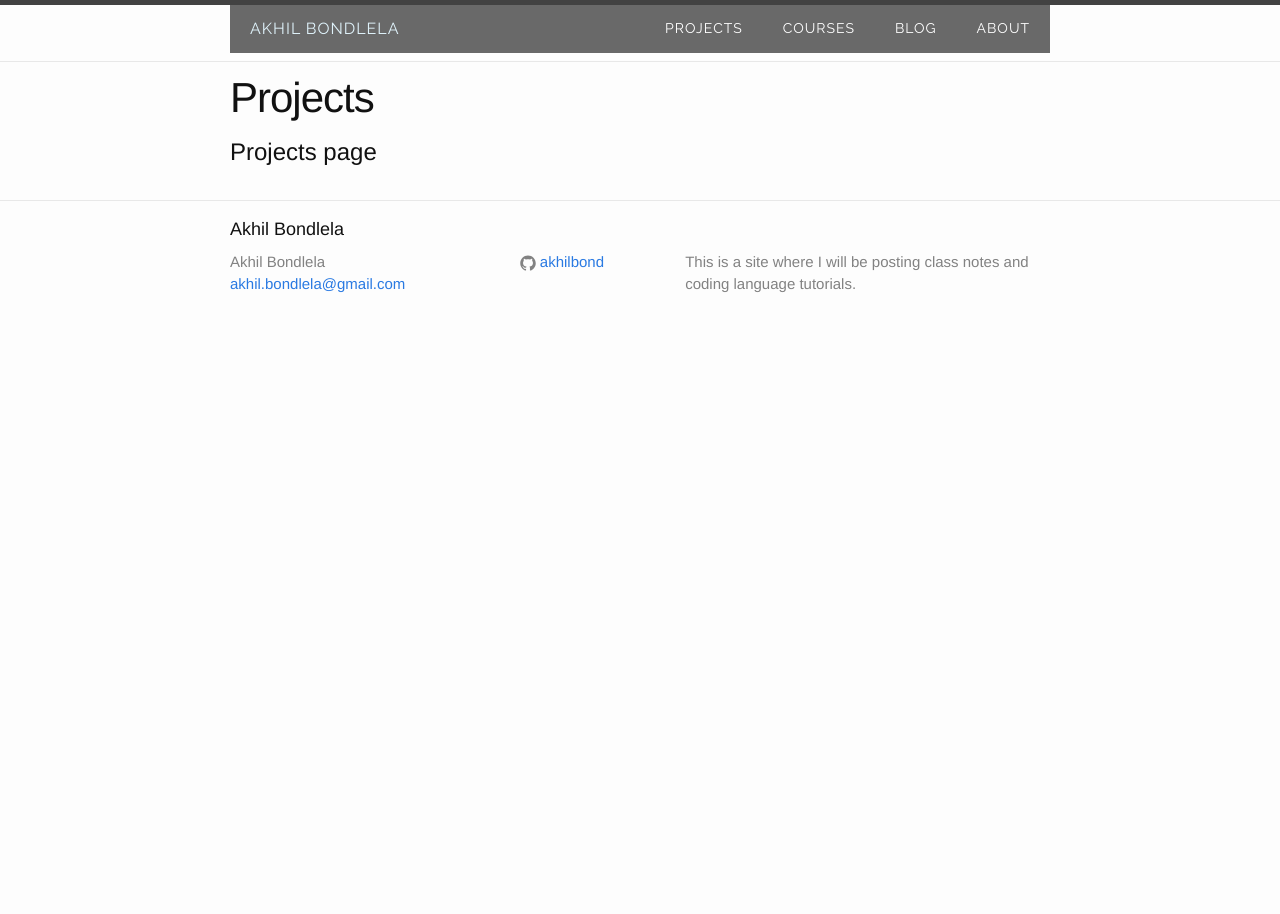
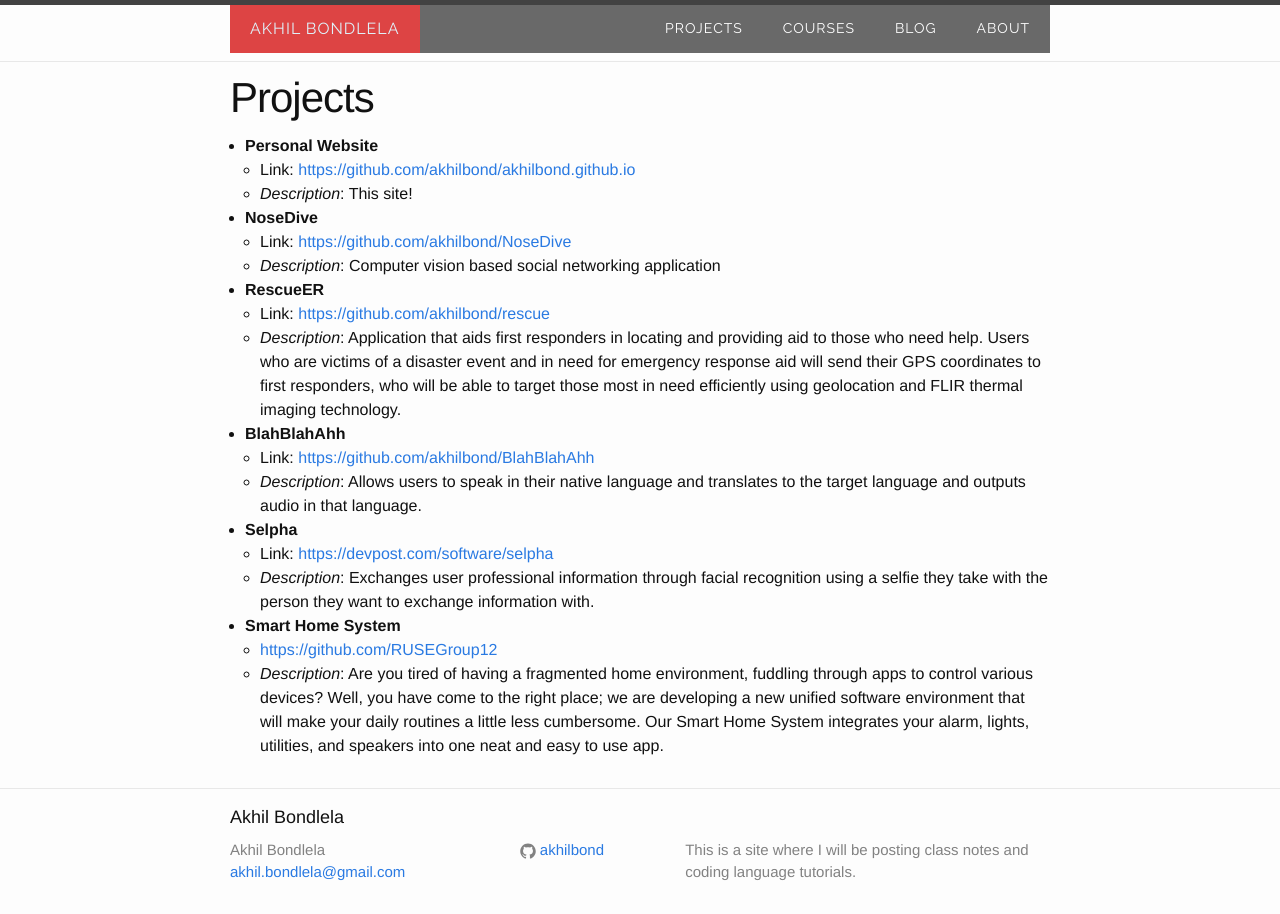
Before and after one commit to akhilbond/akhilbond.github.io, a Jekyll site: the page built from projects.md, in a window 1280 px wide. Built offline with Jekyll 4.4.1, drawn with Linux system fonts in a browser that asks for light colours.

Commit message:
Added projects

```diff
--- a/css/main.scss
+++ b/css/main.scss
@@ -133,6 +133,7 @@ $on-laptop:        800px;
 }
 #cssmenu > ul > li.active > a {
   color: #dff2fa;
+  background: #dd4444;
   font-size: 16px;
 }
 #cssmenu > ul > li:hover > a,
@@ -170,7 +171,7 @@ $on-laptop:        800px;
 }
 #cssmenu > ul > li:hover > a::before,
 #cssmenu > ul > li > a:hover::before {
-  background: #696969;
+  background: #dd4444;
 }
 #cssmenu.small-screen {
   width: 100%;
--- a/index.html
+++ b/index.html
@@ -33,7 +31,7 @@ title: Home
     </br>
     </br>
     </br>
-		I consider robotics, automation, and computer programming as my main fields of interest, but I also have experience with other technologies. You can see my <a href="/about">About page</a> found at the top of this website for more information including my <a href="https://www.linkedin.com/in/akhileshbondlela?trk=hp-identity-name">LinkedIn profile</a>.
+		I consider robotics, automation, computer vision, and computer programming as my main fields of interest, but I also have experience with other technologies. You can see my <a href="/about">About page</a> found at the top of this website for more information including my <a href="https://www.linkedin.com/in/akhileshbondlela?trk=hp-identity-name">LinkedIn profile</a>.
 		</p>
 	</div>
 
--- a/projects.md
+++ b/projects.md
@@ -4,4 +4,26 @@ title: Projects
 permalink: /Projects/
 ---
 
-# Projects page
+- **Personal Website**
+  - Link: [https://github.com/akhilbond/akhilbond.github.io](https://github.com/akhilbond/akhilbond.github.io)
+  - *Description*: This site!
+
+- **NoseDive**
+  - Link: [https://github.com/akhilbond/NoseDive](https://github.com/akhilbond/NoseDive)
+  - *Description*: Computer vision based social networking application
+
+- **RescueER**
+  - Link: [https://github.com/akhilbond/rescue](https://github.com/akhilbond/rescue)
+  - *Description*: Application that aids first responders in locating and providing aid to those who need help. Users who are victims of a disaster event and in need for emergency response aid will send their GPS coordinates to first responders, who will be able to target those most in need efficiently using geolocation and FLIR thermal imaging technology.
+
+- **BlahBlahAhh**
+  - Link: [https://github.com/akhilbond/BlahBlahAhh](https://github.com/akhilbond/BlahBlahAhh)
+  - *Description*: Allows users to speak in their native language and translates to the target language and outputs audio in that language.
+
+- **Selpha**
+  - Link: [https://devpost.com/software/selpha](https://devpost.com/software/selpha)
+  - *Description*: Exchanges user professional information through facial recognition using a selfie they take with the person they want to exchange information with.
+
+- **Smart Home System**
+  - [https://github.com/RUSEGroup12](https://github.com/RUSEGroup12)
+  - *Description*: Are you tired of having a fragmented home environment, fuddling through apps to control various devices? Well, you have come to the right place; we are developing a new unified software environment that will make your daily routines a little less cumbersome. Our Smart Home System integrates your alarm, lights, utilities, and speakers into one neat and easy to use app.
```
Also changed, not shown: other parts of index.html (+0 -2 lines).
